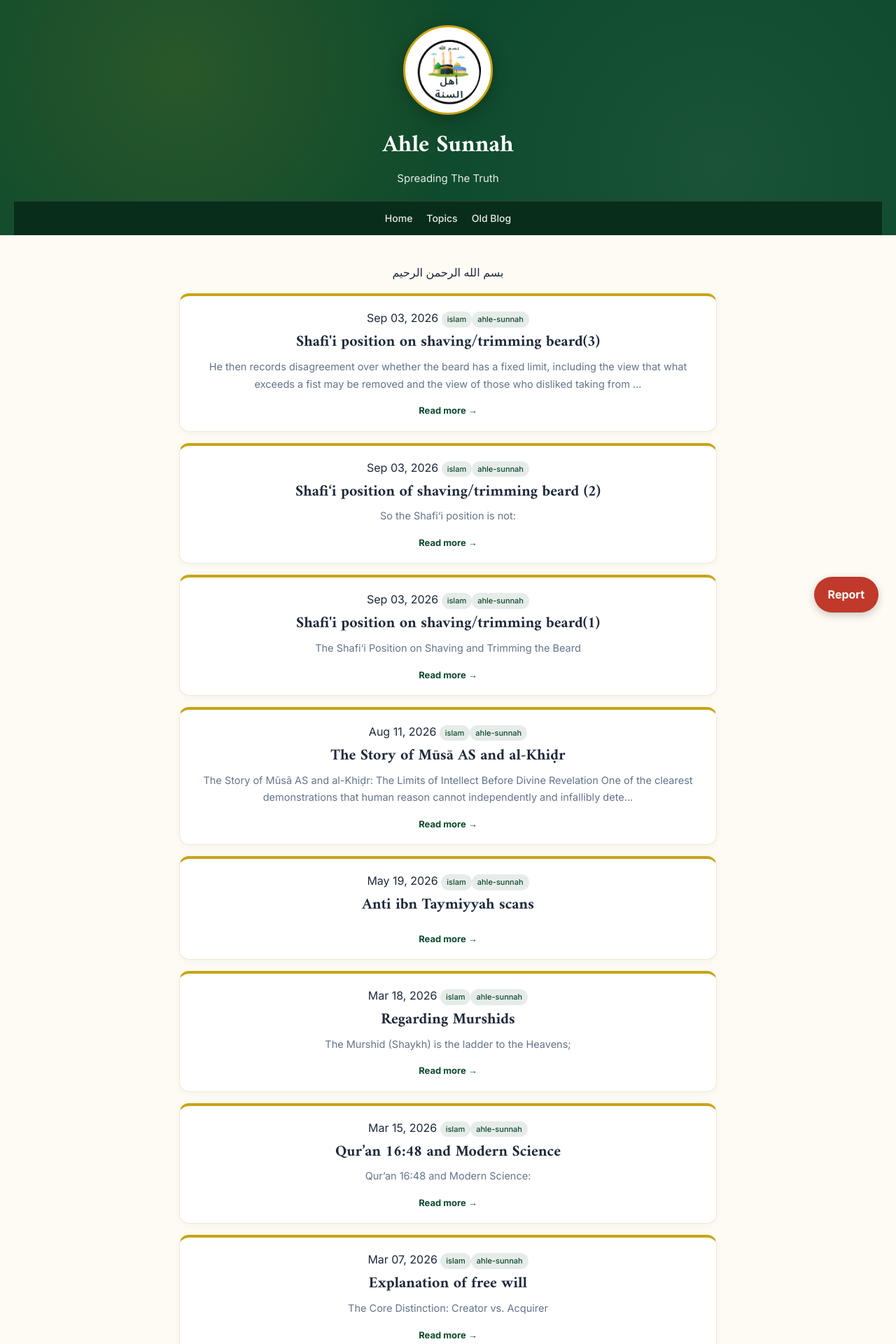
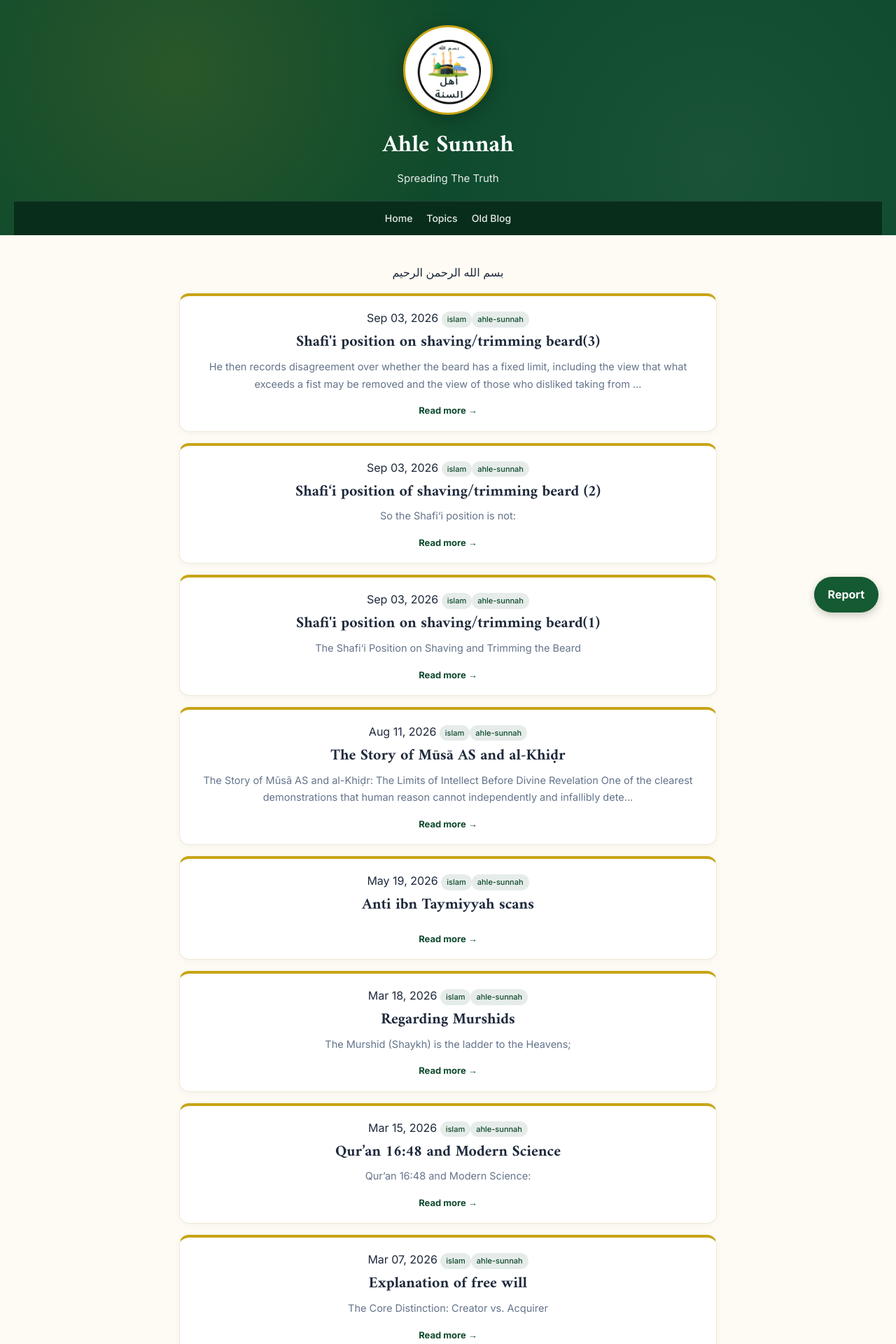
Before and after one commit to Fali17/ahlesunnah, a Jekyll site: the page built from index.html, in a window 1280 px wide. Shown: the top 1920 px of the page at 70% size. Built offline with Jekyll 4.4.1, drawn with Linux system fonts in a browser that asks for light colours.

Commit message:
Change background color of floating report button

```diff
--- a/assets/css/main.css
+++ b/assets/css/main.css
@@ -227,7 +227,7 @@ body {
   position: fixed;
   bottom: 25px;
   right: 25px;
-  background-color: #c0392b;   /* strong red – good for “Report” */
+  background-color: #145a32;   /* strong red – good for “Report” */
   color: white;
   padding: 12px 20px;
   border-radius: 50px;
```
